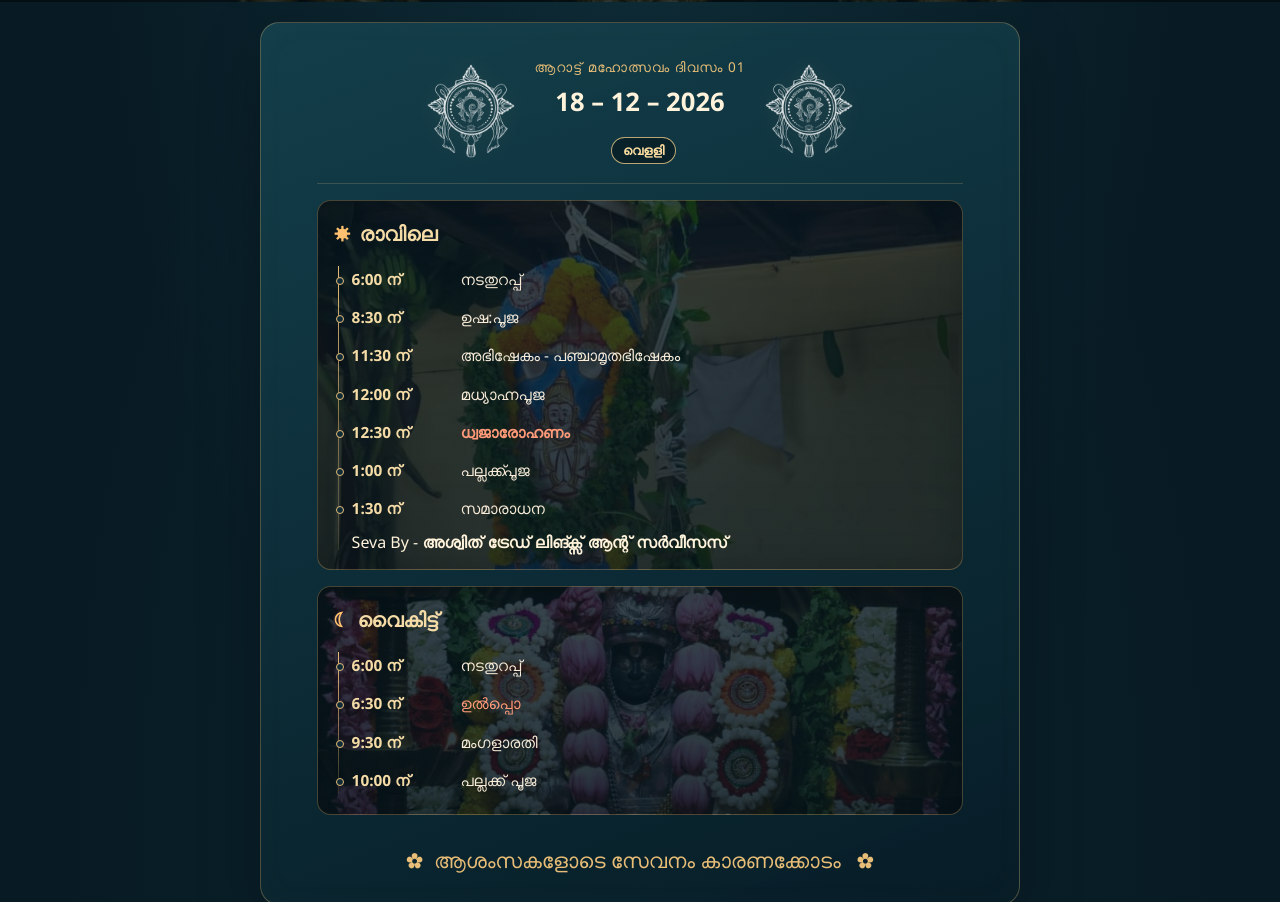
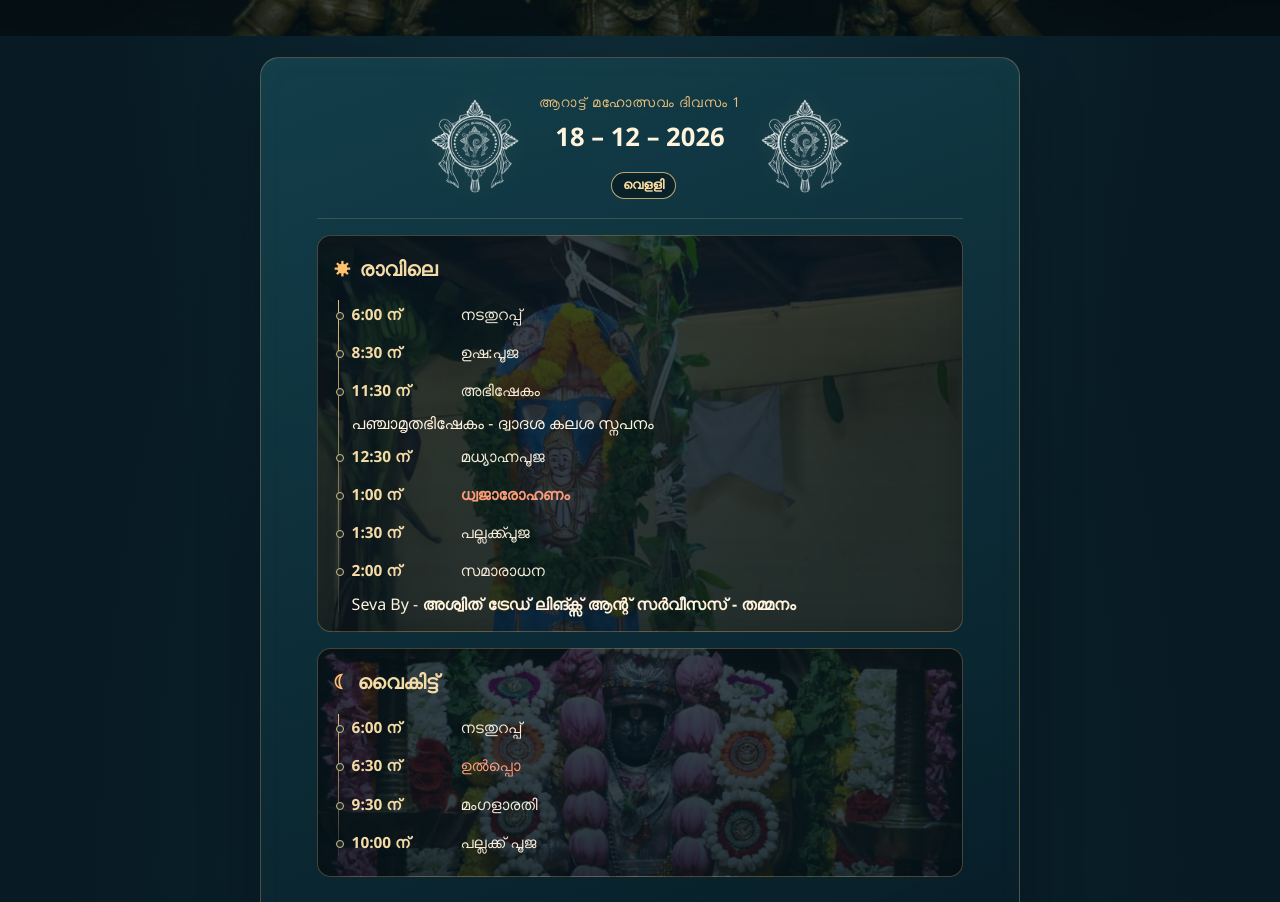
Before and after one commit to rohithrajpai/kdmArratu2027, a plain HTML site: page day1.html in a window 1280 px wide. Shown: the part 369-1271 px from the top of the page. Drawn offline with Linux system fonts and the light colour scheme.

Commit message:
Add files via upload

```diff
--- a/day1.html
+++ b/day1.html
@@ -20,22 +20,23 @@
   </header>
   <main id="main">
     <section class="page-heading">
-      <p class="eyebrow">🌸 ഓം നമോ വെങ്കടേശായഃ 🌸</p><h1>ഒന്നാം ദിവസം <span></span></h1>
+      <p class="eyebrow">🌸 ഓം നമോ വെങ്കടേശായഃ 🌸</p><h1>ഒന്നാം ദിവസം <br><span>ധ്വജാരോഹണം</span></h1>
       <p class="date-pill">വെങ്കടാചലപതി ആറാട്ട് </p>
     </section>
     <section class="schedule-wrap" aria-label="ഒന്നാം ദിവസത്തെ സമയക്രമം">
-      <div class="schedule-heading"><img class="schedule-emblem" src="temple-emblem-white.png" alt="" aria-hidden="true"><div><p class="section-kicker">ആറാട്ട് മഹോത്സവം ദിവസം 01</p><h2>18 – 12 – 2026 <br><span class="date-pill">വെളളി</span></h2></div><img class="schedule-emblem" src="temple-emblem-white.png" alt="" aria-hidden="true"></div>
+      <div class="schedule-heading"><img class="schedule-emblem" src="temple-emblem-white.png" alt="" aria-hidden="true"><div><p class="section-kicker">ആറാട്ട് മഹോത്സവം ദിവസം 1</p><h2>18 – 12 – 2026 <br><span class="date-pill">വെളളി</span></h2></div><img class="schedule-emblem" src="temple-emblem-white.png" alt="" aria-hidden="true"></div>
       <section class="schedule-group day1-photo">
         <h3><span aria-hidden="true">☀</span> രാവിലെ</h3>
         <ol class="timeline">
           <li><time>6:00 ന്</time><span>നടതുറപ്പ്</span></li>
           <li><time>8:30 ന്</time><span>ഉഷ:പൂജ</span></li>
-          <li><time>11:30 ന്</time><span>അഭിഷേകം - പഞ്ചാമൃതഭിഷേകം </span></li>
-          <li><time>12:00 ന്</time><span>മധ്യാഹ്നപൂജ</span></li>
-          <li class="highlight"><time>12:30 ന്</time><span><strong class="invitation-word">ധ്വജാരോഹണം</strong></span></li>
-          <li><time>1:00 ന്</time><span>പല്ലക്ക്പൂജ</span></li>
-          <li><time>1:30 ന്</time><span>സമാരാധന</span></li>
-          <span>Seva By -</span> <span><strong>അശ്വിത് ട്രേഡ് ലിങ്ക്സ് ആന്റ് സർവീസസ്</strong> </span>
+          <li><time>11:30 ന്</time><span>അഭിഷേകം </span></li>
+          <span>പഞ്ചാമൃതഭിഷേകം - ദ്വാദശ കലശ സ്നപനം</span>
+          <li><time>12:30 ന്</time><span>മധ്യാഹ്നപൂജ</span></li>
+          <li class="highlight"><time>1:00 ന്</time><span><strong class="invitation-word">ധ്വജാരോഹണം</strong></span></li>
+          <li><time>1:30 ന്</time><span>പല്ലക്ക്പൂജ</span></li>
+          <li><time>2:00 ന്</time><span>സമാരാധന</span></li>
+          <span>Seva By -</span> <span><strong>അശ്വിത് ട്രേഡ് ലിങ്ക്സ് ആന്റ് സർവീസസ് - തമ്മനം </strong> </span>
 
         </ol>
       </section>
```
Also changed, not shown: day2.html (+4 -3 lines), day3.html (+3 -2 lines), day4.html (+3 -2 lines), day5.html (+4 -2 lines), index.html (+2 -2 lines).
